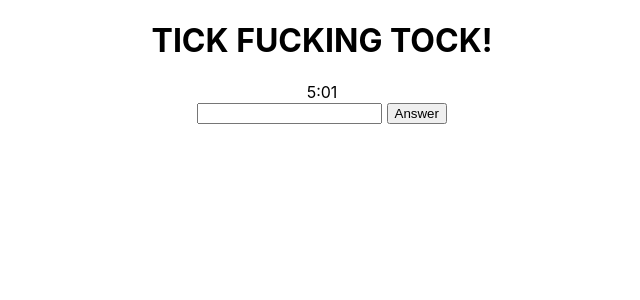
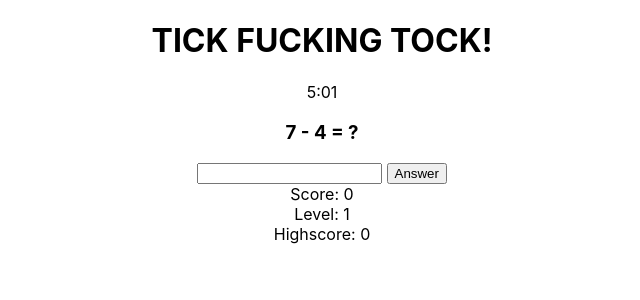
Before and after one commit to ntn9995/effing-math-2, a React (Create React App) app: page / in a window 1280 px wide. Shown: the top 300 px of the page, without its empty margins (318-958 px from the left). Built offline with nearby package versions, Linux system fonts and the light colour scheme.

Commit message:
add game logic

```diff
--- a/src/components/GameScreen.js
+++ b/src/components/GameScreen.js
@@ -1,47 +1,102 @@
-import React, {useState} from 'react';
+import React, {useState, useEffect} from 'react';
 import Timer from './Timer';
 import QuestionForm from './QuestionForm'
+import GameInfo from './GameInfo'
+import useQuestion from '../hooks/useQuestion'
 
 const TIMEOUT = 1;
 const WRONGANS = 2;
 const DURATION = 10;
 
+const EMPTYDIV = <div></div>;
+
 export default function GameScreen() {
+
     const [over, setOver] = useState(false);
     const [reason, setReason] = useState(0);
     const [score, setScore] = useState(0);
+    const [highscore, setHighscore] = useState(0);
+    const [answer, setAnswer] = useState('');
+
+    const getDifficulty = () => {
+        if (score < 50) return 1
+        if ((score >= 50) && (score < 100)) return 2;
+        return 3;
+    }
+
+    const gameOver = () => {
+        setOver(true);
+        let currentHighscore = localStorage.getItem('currentHighscore');
+        if (currentHighscore !== null && highscore > currentHighscore){
+            localStorage.setItem('currentHighscore', highscore);
+        };
+    };
+
+    const incrementScore = () => {
+        setScore(s => {
+            if (highscore < (s + 10)) setHighscore(s + 10);
+            return s + 10;
+        });
+    }
+
+    const difficulty = getDifficulty(score);
+    const {
+        first,
+        second,
+        op,
+    } = useQuestion({
+        difficulty,
+        answer,
+        onCorrectAns: () =>{
+            incrementScore();
+        },
+        onWrongAns: () => {
+            setReason(WRONGANS);
+            gameOver();
+        }
+    });
 
     const handleTimeout = () => {
-        setOver(true);
         setReason(TIMEOUT);
+        gameOver(reason);
     }
 
-    const gameTimer = <Timer
+    const handleAnswer = a => {
+        setAnswer(a);
+    }
+
+    const gameTimer = (<Timer
         title="TICK FUCKING TOCK!"
         duration={DURATION}
         secPrecision={1}
         msPrecision={2} onTimeout={() => handleTimeout()}
         continueCount={score}
-    />;
+    />);
 
     const gameOverMsg = (<div>
         <h1>Game Over!</h1>
         <h2>{reason === 1 ? 'Time\'s Up!' : 'Wrong Answer'}!</h2>
     </div>);
 
-    const handleAnswer = answer => {
-        if (answer === 1){
-            console.log(answer);
-            setScore(s => s + 1);
-        }
-    }
+    const question = (<div>
+         <h3>{first} {op} {second} = ?</h3>
+    </div>);
+
+    useEffect(() => {
+        let currentHighscore = localStorage.getItem('currentHighscore');
+        if (currentHighscore !== null) setHighscore(currentHighscore);
+    }, [over])
 
     return (
         <div>
             <div className="game-clock">
                 {over ? gameOverMsg : gameTimer}
             </div>
+            <div>
+                {over ? EMPTYDIV : question}
+            </div>
             <QuestionForm handleAnswer={answer => handleAnswer(answer)}/>
+            <GameInfo score={score} difficulty={difficulty} highscore={highscore}/>
         </div>
     );
 }
--- a/src/components/Timer.js
+++ b/src/components/Timer.js
@@ -3,6 +3,7 @@ import useTimer from '../hooks/useTimer'
 
 export default function Timer(props) {
     const {title, duration, secPrecision, msPrecision, onTimeout, continueCount} = props;
+
 
     let t = new Date();
     t.setSeconds(t.getSeconds() + duration);
```
